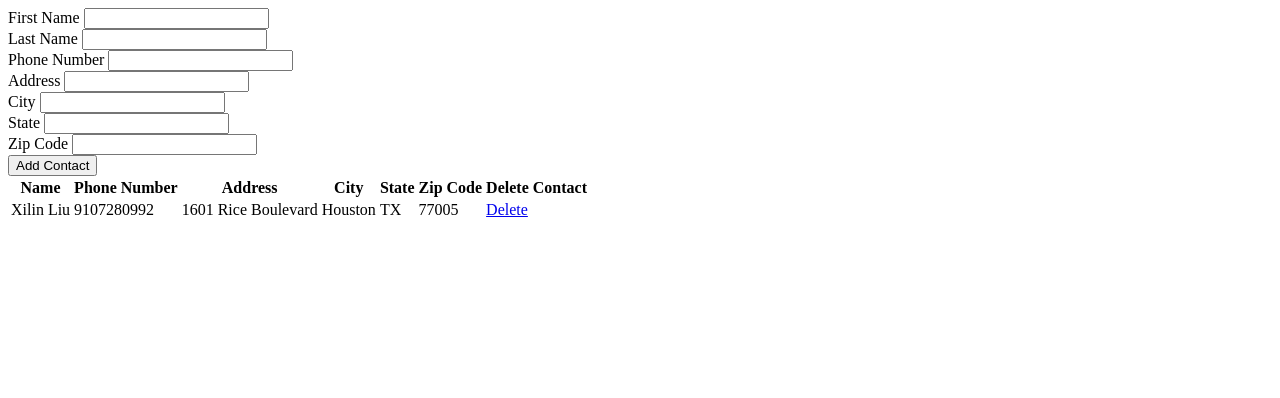
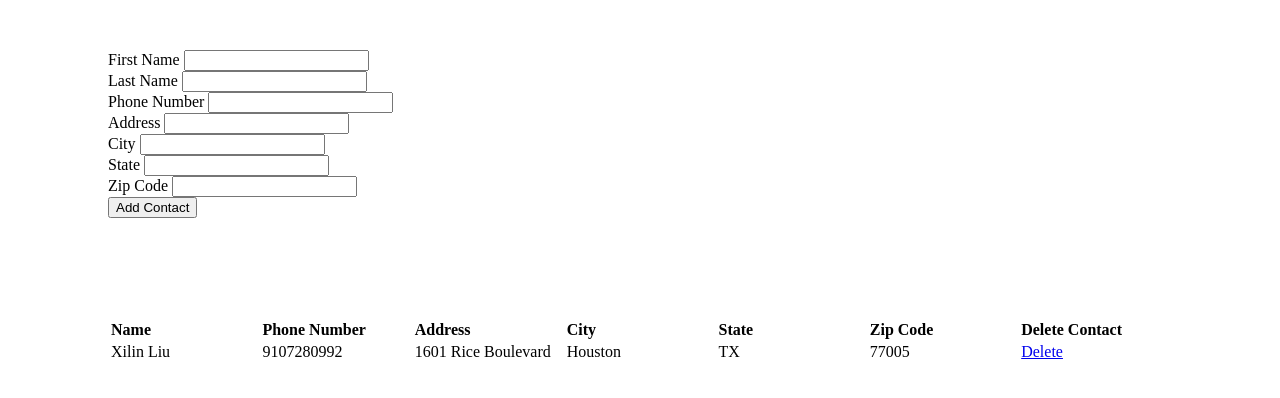
Before and after one commit to yilinleodu/address-book-tutorial, a plain HTML site: page app/static/index.html in a window 1280 px wide. Drawn offline with Linux system fonts and the light colour scheme.

Commit message:
checkpoint 3 - javascript

```diff
--- /dev/null
+++ b/app/static/css/style.css
@@ -0,0 +1,12 @@
+th {
+    width: 150px;
+    text-align: left;
+}
+
+#addNames {
+    margin: 50px 100px;
+}
+
+#seeNames {
+    margin: 100px;
+}
--- a/app/static/index.html
+++ b/app/static/index.html
@@ -3,6 +3,7 @@
 <head lang="en">
     <meta charset="UTF-8">
     <title>My Address Book</title>
+    <link rel="stylesheet" href="./css/style.css">
 </head>
 <body>
     <div id="addNames">
```
Also changed, not shown: 1 other file.
